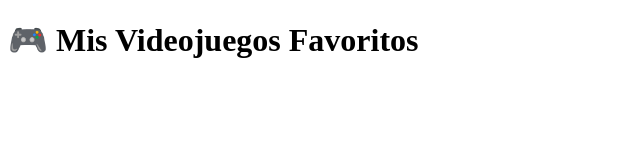
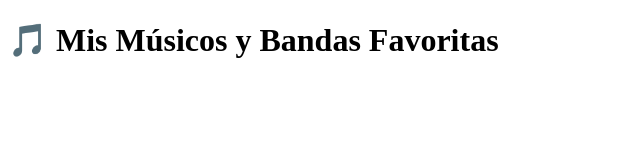
Before and after one commit to realesGoD/Musicasfavoritas, a plain HTML site: page index.html in a window 1280 px wide. Shown: the whole page, without its empty margins (0-640 px from the left). Drawn offline with Linux system fonts and the light colour scheme.

Commit message:
estructura inicial

```diff
--- a/index.html
+++ b/index.html
@@ -3,9 +3,9 @@
 <head>
   <meta charset="UTF-8">
   <meta name="viewport" content="width=device-width, initial-scale=1.0">
-  <title>Videojuegos Favoritos</title>
+  <title>Músicos Favoritos</title>
 </head>
 <body>
-  <h1>🎮 Mis Videojuegos Favoritos</h1>
+  <h1>🎵 Mis Músicos y Bandas Favoritas</h1>
 </body>
 </html>
```
